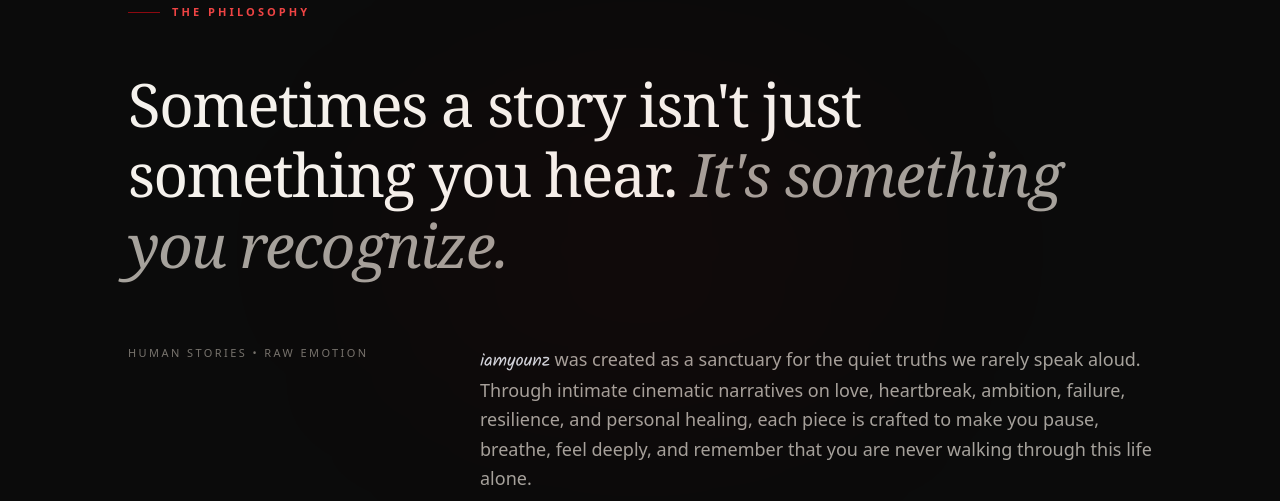
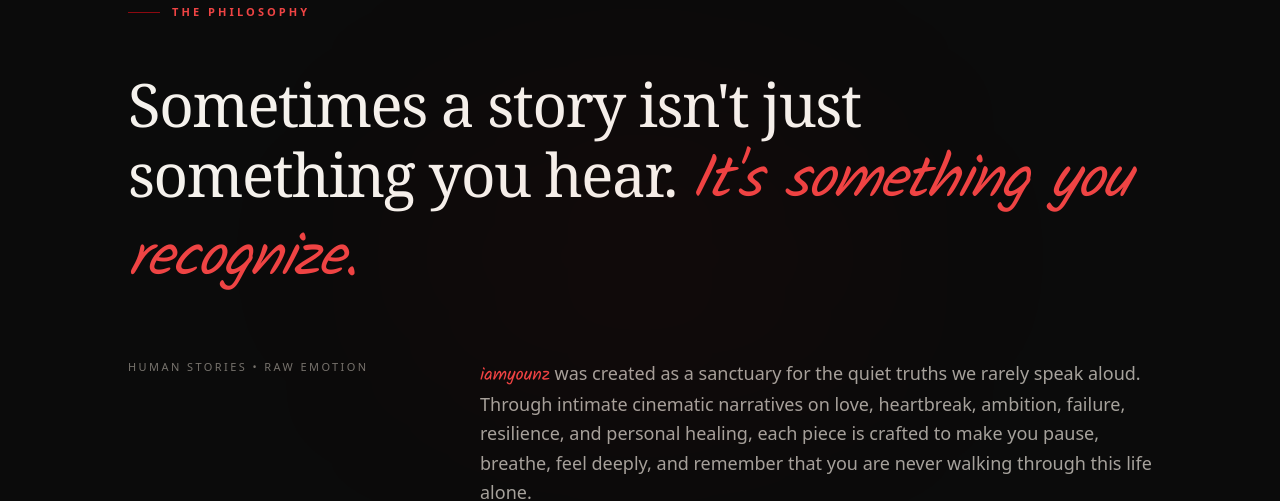
Before and after one commit to pradipchaudhary/iamyounz, a Next.js app: page / in a window 1280 px wide. Shown: the part 940-1441 px from the top of the page. Built offline with nearby package versions, Linux system fonts and the light colour scheme; no server answers.

Commit message:
update brandstatement

```diff
--- a/components/BrandStatement.tsx
+++ b/components/BrandStatement.tsx
@@ -28,7 +28,7 @@
           {/* Editorial Oversized Statement */}
           <blockquote className="text-2xl sm:text-4xl md:text-5xl lg:text-6xl font-serif font-light text-[#F5F2ED] leading-[1.2] sm:leading-[1.18] tracking-tight">
             Sometimes a story isn&apos;t just something you hear.{' '}
-            <span className="italic text-[#A6A29C] font-normal block sm:inline mt-2 sm:mt-0">
+            <span className="italic font-kalam text-[#EF4444] font-normal block sm:inline mt-2 sm:mt-0">
               It&apos;s something you recognize.
             </span>
           </blockquote>
@@ -40,7 +40,7 @@
             </div>
             <div className="md:col-span-8">
               <p className="text-base sm:text-lg text-[#A6A29C] font-light leading-relaxed max-w-2xl">
-                <strong className="font-kalam text-gray-300">iamyounz</strong>  was created as a sanctuary for the quiet truths we rarely speak aloud. Through intimate cinematic narratives on love, heartbreak, ambition, failure, resilience, and personal healing, each piece is crafted to make you pause, breathe, feel deeply, and remember that you are never walking through this life alone.
+                <strong className="font-kalam  text-[#EF4444]">iamyounz</strong>  was created as a sanctuary for the quiet truths we rarely speak aloud. Through intimate cinematic narratives on love, heartbreak, ambition, failure, resilience, and personal healing, each piece is crafted to make you pause, breathe, feel deeply, and remember that you are never walking through this life alone.
               </p>
             </div>
           </div>
```
